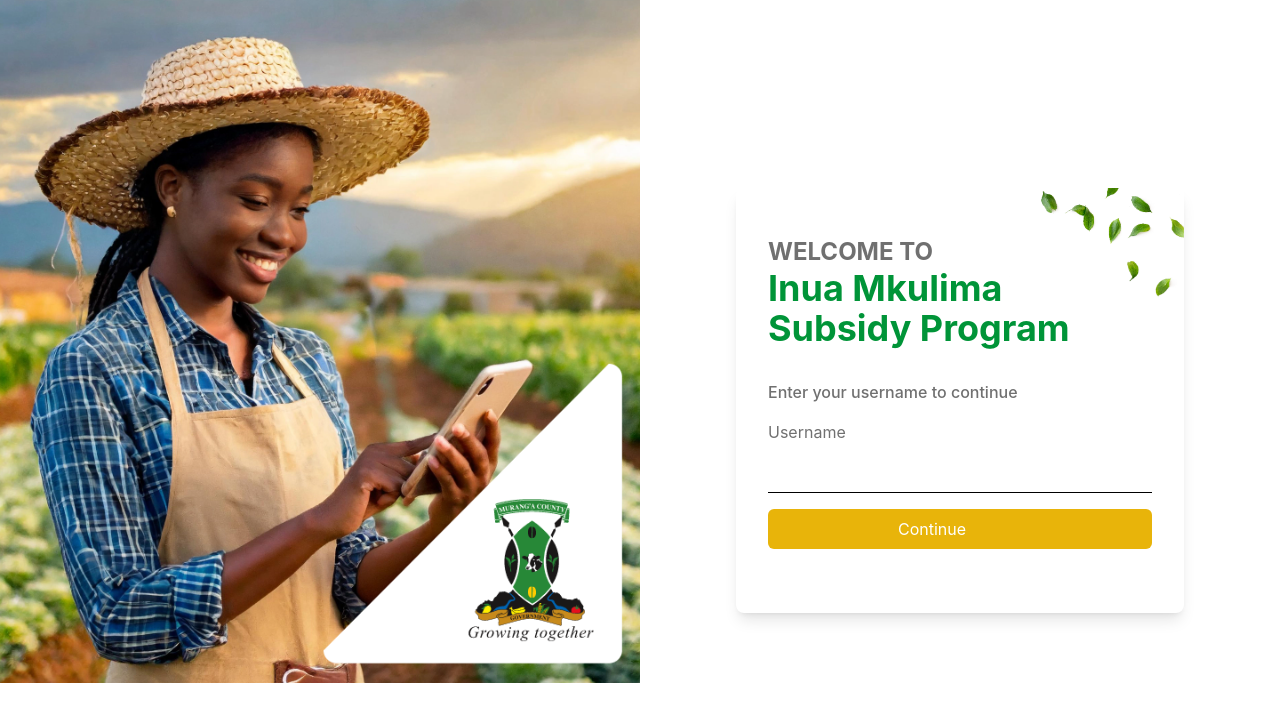
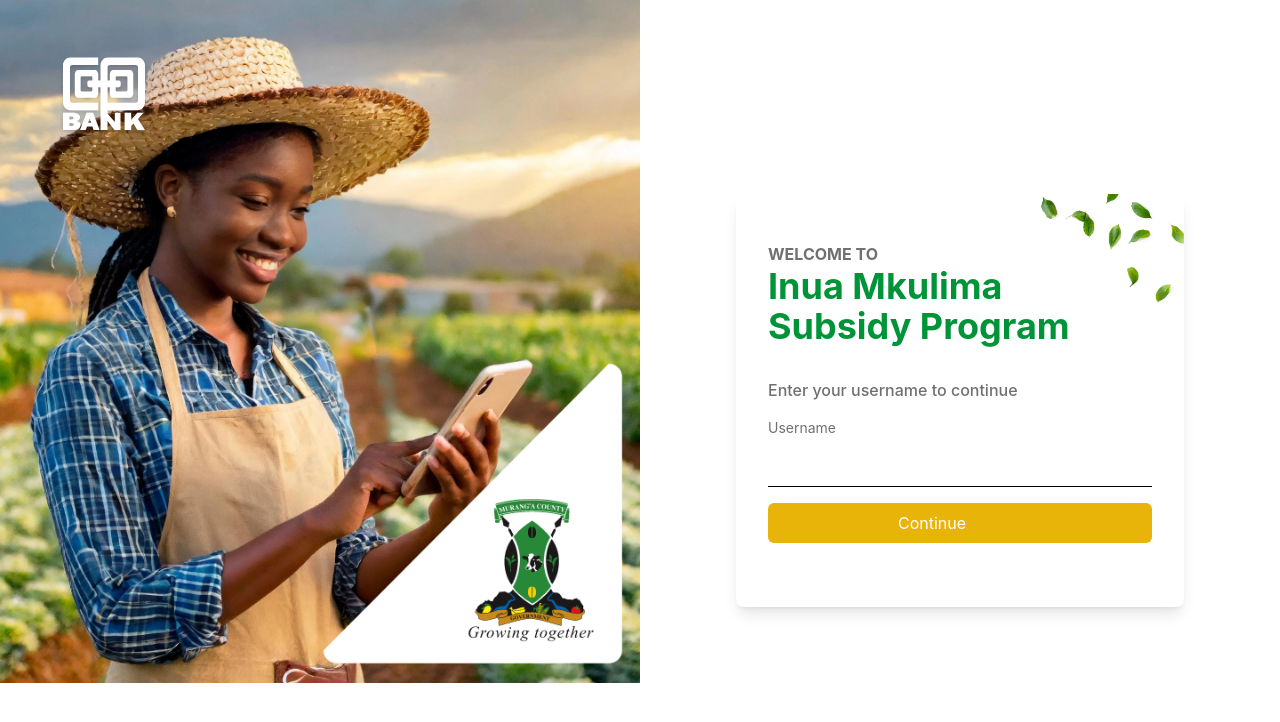
Before and after one commit to 0sugo/Inua-mkulima, a React (Create React App) app: page /login in a window 1280 px wide. Shown: the top 722 px of the page. Built offline with nearby package versions, Linux system fonts and the light colour scheme; some icons are missing; what tw-elements would draw is missing.

Commit message:
Update readme on missing/broken part in code

```diff
--- a/src/pages/Login.js
+++ b/src/pages/Login.js
@@ -1,3 +1,5 @@
+
+
 import React, { useState } from 'react';
 import axios from '../api/api';
 import { useNavigate } from 'react-router-dom';
@@ -6,6 +8,7 @@ import greenLeaves from '../components/images/green-leaves-white-background@2x.p
 import bg from '../components/images/bg.png';
 import { Eye, EyeOff } from 'lucide-react';
 import { FaAngleRight } from "react-icons/fa6";
+import logo from '../components/images/logo.svg';
 
 const Login = ({ setAccessToken }) => {
   const [username, setUsername] = useState('');
@@ -65,18 +68,33 @@ const Login = ({ setAccessToken }) => {
   };
 
   return (
-    <div className="grid grid-cols-1 md:grid-cols-2 bg-white overflow-hidden poppins">
-      <div className="w-full h-fit bg-repeat bg-">
-        <img src={bg} alt="bg" className="w-full h-full" />
+    <div className="min-h-screen flex flex-col md:flex-row md:w-full  bg-white overflow-hidden poppins">
+      <div className="w-full md:w-1/2 h-[300px] md:h-screen relative ">
+        <div className="w-full md:max-h-full md:h-auto relative">
+          <img
+            src={bg}
+            alt="bg"
+            className="w-full h-full object-cover md:object-contain"
+          />
+          <img
+            src={logo}
+            alt="logo"
+            className="absolute w-16 md:w-24 h-16 md:h-24 left-4 md:left-14 top-4 md:top-12"
+          />
+        </div>
       </div>
 
-      <div className="flex justify-center md:items-center h-screen">
-        <div className="bg-white shadow-lg rounded-lg p-8 w-full max-w-md relative">
-          <img src={greenLeaves} alt="green leaves" className="w-44 top-0 right-0 absolute" />
+      <div className="w-full md:w-1/2 flex items-center justify-center px-4 py-8 md:py-0">
+        <div className="bg-white shadow-lg rounded-lg p-6 md:p-8 w-full max-w-md relative">
+          <img
+            src={greenLeaves}
+            alt="green leaves"
+            className=" hidden md:block w-40 md:w-44 absolute top-0 right-0"
+          />
 
-          <h2 className="text-2xl font-bold my-4 text-[#009438] font-poppins">
-            <span className="text-[#707070] uppercase block">Welcome to</span>
-            <p className="font-bold text-4xl">
+          <h2 className="text-xl md:text-2xl font-bold my-4 text-[#009438] font-poppins">
+            <span className="text-[#707070] uppercase block text-sm md:text-base">Welcome to</span>
+            <p className="font-bold text-2xl md:text-4xl">
               <span className="block">Inua Mkulima -</span>
               Subsidy Program
             </p>
@@ -85,9 +103,9 @@ const Login = ({ setAccessToken }) => {
           <form onSubmit={handleSubmit} className="space-y-4 my-8">
             {!showPasswordField && (
               <div>
-                <h6 className="text-[#707070] font-medium">Enter your username to continue</h6>
+                <h6 className="text-[#707070] font-medium text-sm md:text-base">Enter your username to continue</h6>
                 <div className="my-4">
-                  <label htmlFor="username" className="block mb-2 font-poppins text-[#707070]">
+                  <label htmlFor="username" className="block mb-2 font-poppins text-[#707070] text-sm">
                     Username
                   </label>
                   <input
@@ -95,18 +113,18 @@ const Login = ({ setAccessToken }) => {
                     id="username"
                     value={username}
                     onChange={handleUsernameChange}
-                    className="w-full px-4 py-2 border-b border-b-black font-poppins"
+                    className="w-full px-4 py-2 border-b border-b-black font-poppins text-sm md:text-base"
                   />
-                  {errors.username && <p className="text-red-500 text-sm">{errors.username}</p>}
+                  {errors.username && <p className="text-red-500 text-xs">{errors.username}</p>}
                 </div>
               </div>
             )}
 
             {showPasswordField && (
               <div>
-                <h6 className="text-[#707070] font-medium">Enter your password</h6>
+                <h6 className="text-[#707070] font-medium text-sm md:text-base">Enter your password</h6>
                 <div className="mb-4 relative">
-                  <label htmlFor="password" className="block mb-2 font-poppins text-[#707070]">
+                  <label htmlFor="password" className="block mb-2 font-poppins text-[#707070] text-sm">
                     Password
                   </label>
                   <input
@@ -114,16 +132,16 @@ const Login = ({ setAccessToken }) => {
                     id="password"
                     value={password}
                     onChange={handlePasswordChange}
-                    className="w-full px-4 py-2 border-b border-b-black font-poppins"
+                    className="w-full px-4 py-2 border-b border-b-black font-poppins text-sm md:text-base"
                   />
                   <button
                     type="button"
-                    className="absolute top-12 -translate-y-1/2 right-3  text-gray-500 hover:text-gray-700"
+                    className="absolute top-12 -translate-y-1/2 right-3 text-gray-500 hover:text-gray-700"
                     onClick={togglePasswordVisibility}
                   >
                     {showPassword ? <EyeOff size={20} /> : <Eye size={20} />}
                   </button>
-                  {errors.password && <p className="text-red-500 text-sm">{errors.password}</p>}
+                  {errors.password && <p className="text-red-500 text-xs">{errors.password}</p>}
                 </div>
               </div>
             )}
@@ -132,17 +150,17 @@ const Login = ({ setAccessToken }) => {
               <button
                 type="button"
                 onClick={handleContinue}
-                className="w-full bg-[#E8B40A] flex items-center justify-center hover:bg-yellow-600 text-white py-2 px-4 rounded-md font-poppins"
+                className="w-full bg-[#E8B40A] flex items-center justify-center hover:bg-yellow-600 text-white py-2 px-4 rounded-md font-poppins text-sm md:text-base"
               >
-                Continue <span className="ml-10"><FaAngleRight /></span>
+                Continue <span className="ml-4 md:ml-10"><FaAngleRight /></span>
               </button>
             ) : (
               <button
                 type="submit"
-                className="w-full bg-[#E8B40A] flex items-center justify-center hover:bg-yellow-600 text-white py-2 px-4 rounded-md font-poppins"
+                className="w-full bg-[#E8B40A] flex items-center justify-center hover:bg-yellow-600 text-white py-2 px-4 rounded-md font-poppins text-sm md:text-base"
                 disabled={loading}
               >
-                {loading ? 'Please wait' : 'Login'} <span className="ml-10"><FaAngleRight /></span>
+                {loading ? 'Please wait' : 'Login'} <span className="ml-4 md:ml-10"><FaAngleRight /></span>
               </button>
             )}
           </form>
```
Also changed, not shown: src/components/images/logo.svg (added).
